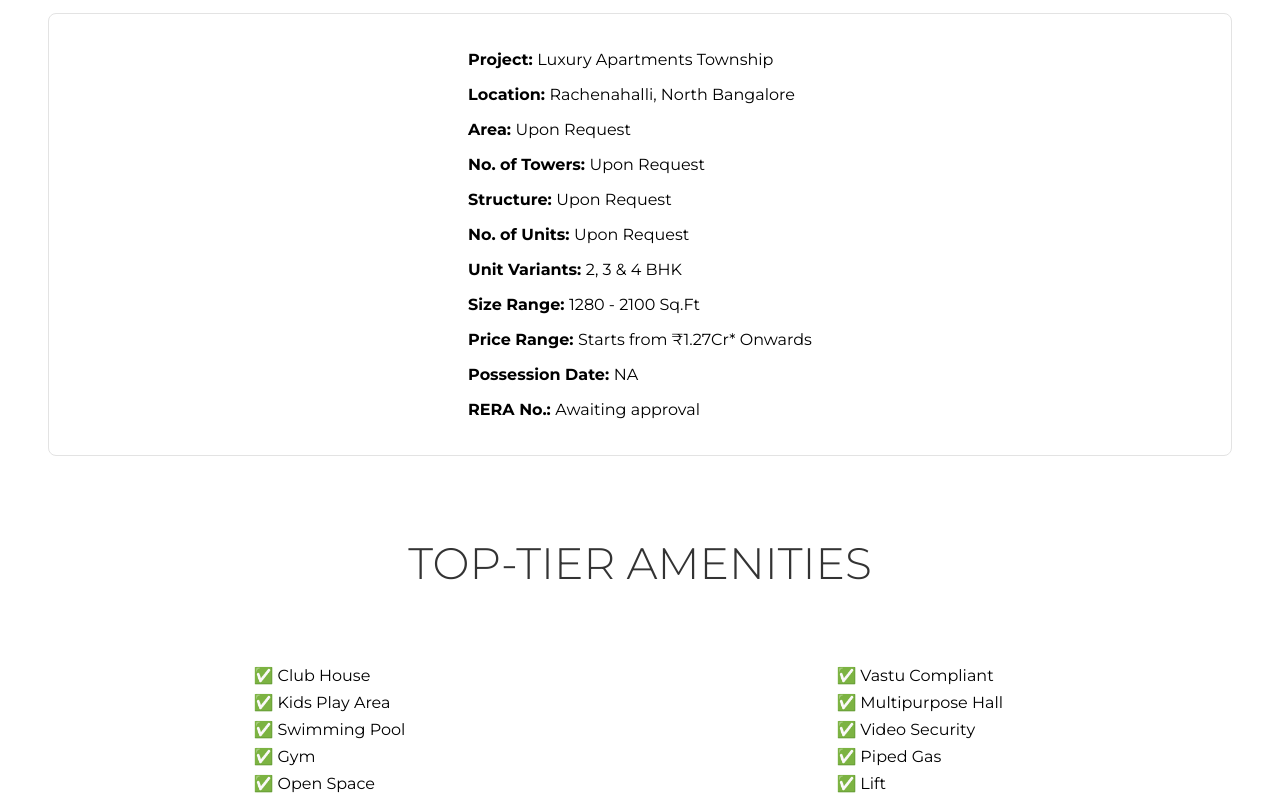
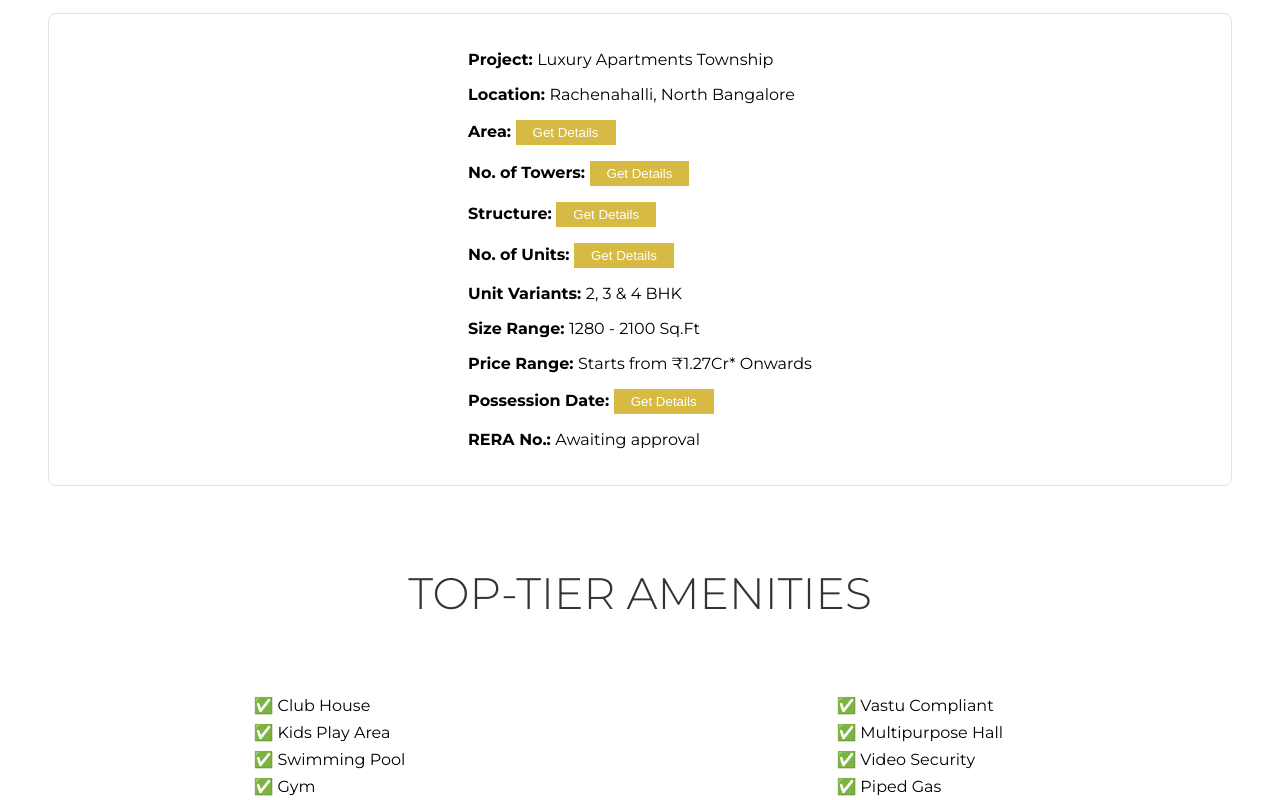
Before and after one commit to bharathsampangi/epitome, a Next.js app: page / in a window 1280 px wide. Shown: the part 1540-2340 px from the top of the page. Built offline with nearby package versions, Linux system fonts and the light colour scheme.

Commit message:
download

```diff
--- a/components/EnquireModal/styles/EnquireModal.module.css
+++ b/components/EnquireModal/styles/EnquireModal.module.css
@@ -1,7 +1,3 @@
-.modal {
-    /* position: relative; */
-}
-
 .modalClose {
     font-size: .75em;
     position: absolute;
@@ -74,7 +70,7 @@
     .formGroup {
         display: flex;
         flex-direction: row;
-        margin: 2rem 0;
+        margin: .5rem 0;
     }
 
     .formElement {
--- a/components/enquire/Enquire.js
+++ b/components/enquire/Enquire.js
@@ -3,17 +3,13 @@ import styles from "./styles/Enquire.module.css"
 export default function Enquire() {
     return (
         <section className={styles.enquire} id="enquire">
-            <div className={styles.header}>Enquire Now</div>
+            <div className={styles.header}>Download Brochure</div>
             <form className={styles.form} action="https://api.web3forms.com/submit" method="POST">
                 <input type="hidden" name="access_key" value="e0445da9-5959-4e89-88cf-0b1a0d2c5c54" />
                 <div className={styles.formGroup}>
                     <div className={styles.formElement}>
-                        <label className={styles.label}>First Name</label>
-                        <input type="text" name="first_name" required/>
-                    </div>
-                    <div className={styles.formElement}>
-                        <label className={styles.label}>Last Name</label>
-                        <input type="text" name="last_name" required/>
+                        <label className={styles.label}>Name</label>
+                        <input type="text" name="name" required/>
                     </div>
                 </div>
                 <div className={styles.formGroup}>
@@ -21,19 +17,8 @@ export default function Enquire() {
                         <label className={styles.label}>Phone Number</label>
                         <input type="number" name="phone_number" required />
                     </div>
-                    <div className={styles.formElement}>
-                        <label className={styles.label}>Email</label>
-                        <input type="email" name="email" required/>
-                    </div>
                 </div>
-                <div className={styles.formGroup}>
-                    <div className={styles.formElement}>
-                        <label className={styles.label}>Questions?</label>
-                        <textarea name="questions"/>
-                    </div>
-                </div>
-                <input type="checkbox" name="want to recieve updates" defaultChecked/> I agree to recieve updates on Whatsapp
-                <button type="submit" className={styles.button}>Submit</button>
+                <button type="submit" className={styles.button}>Download Now</button>
             </form>
         </section>
     )
--- a/components/enquire/styles/Enquire.module.css
+++ b/components/enquire/styles/Enquire.module.css
@@ -75,10 +75,10 @@
     }
 
     .formElement > input {
-        width: 80%;
+        width: 100%;
     }
 
     .formElement > textarea {
-        width: 90%;
+        width: 100%;
     }
 }
--- a/components/main/Main.js
+++ b/components/main/Main.js
@@ -29,7 +29,9 @@ const Main = () => {
                 setIsOpen
             }} />
             <About />
-            <Project />
+            <Project {...{
+                openModal
+            }}/>
             <Amenities />
             <Pricing />
             <Location />
--- a/components/project/Project.js
+++ b/components/project/Project.js
@@ -1,6 +1,6 @@
 import styles from "./styles/Project.module.css";
 
-export default function Project() {
+export default function Project({openModal}) {
     return (
         <section className={styles.container} id="overview">
             <div className={styles.element}>
@@ -17,21 +17,29 @@ export default function Project() {
                         </li>
                         <li>
                             <span className={styles.title}>Area: </span>
-                            <span>Upon Request</span>
+                            <button className={styles.button} onClick={openModal} >
+                                Get Details
+                            </button>
                         </li>
                         <li>
                             <span className={styles.title}>
                                 No. of Towers:{" "}
                             </span>
-                            <span>Upon Request</span>
+                            <button className={styles.button} onClick={openModal} >
+                                Get Details
+                            </button>
                         </li>
                         <li>
                             <span className={styles.title}>Structure: </span>
-                            <span>Upon Request</span>
+                            <button className={styles.button} onClick={openModal} >
+                                Get Details
+                            </button>
                         </li>
                         <li>
                             <span className={styles.title}>No. of Units: </span>
-                            <span>Upon Request</span>
+                            <button className={styles.button} onClick={openModal} >
+                                Get Details
+                            </button>
                         </li>
                         <li>
                             <span className={styles.title}>
@@ -51,7 +59,9 @@ export default function Project() {
                             <span className={styles.title}>
                                 Possession Date:{" "}
                             </span>
-                            <span>NA</span>
+                            <button className={styles.button} onClick={openModal} >
+                                Get Details
+                            </button>
                         </li>
                         <li>
                             <span className={styles.title}>RERA No.: </span>
--- a/components/project/styles/Project.module.css
+++ b/components/project/styles/Project.module.css
@@ -29,6 +29,16 @@
     border-radius: 8px;
 }
 
+
+.button {
+    background-color: #D6BA43;
+    cursor: pointer;
+    color: inherit;
+    border: 1px solid #D6BA43;
+    padding: .25rem 1rem;
+    color: #fff;
+}
+
 .list > li {
     padding: .25rem 0;
 }
```
